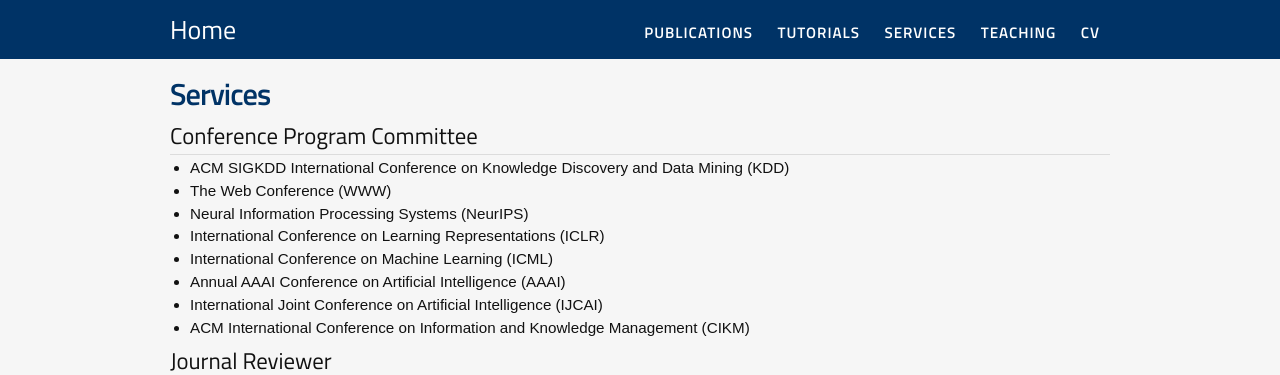
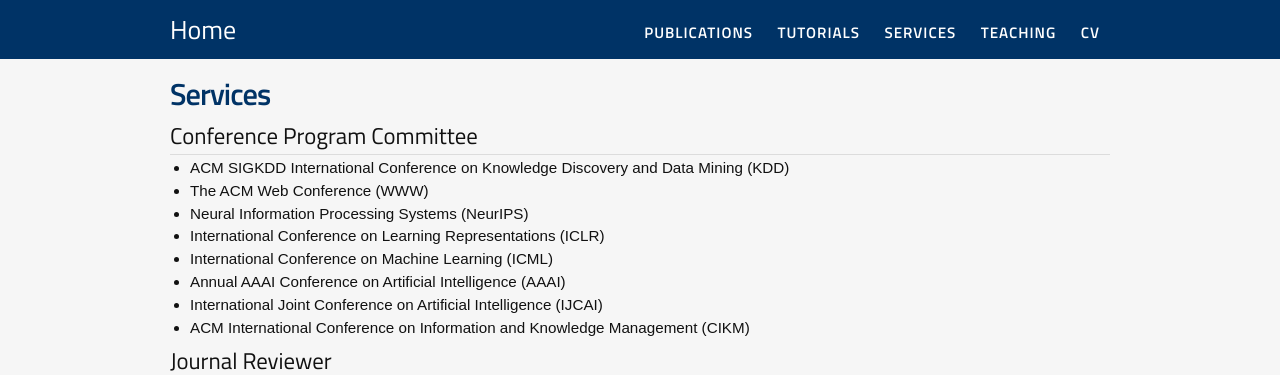
Before and after one commit to xbfu/xbfu.github.io, a Jekyll site: the page built from services.md, in a window 1280 px wide. Shown: the top 375 px of the page. Built offline with Jekyll 4.4.1, drawn with Linux system fonts in a browser that asks for light colours; nearby versions of some CDN libraries.

Commit message:
Update services.md

```diff
--- a/services.md
+++ b/services.md
@@ -8,7 +8,7 @@
 <h2>Conference Program Committee</h2>
 <ul>
 	<li>ACM SIGKDD International Conference on Knowledge Discovery and Data Mining (KDD)</li>
-	<li>The Web Conference (WWW)</li>
+	<li>The ACM Web Conference (WWW)</li>
 	<li>Neural Information Processing Systems (NeurIPS)</li>
 	<li>International Conference on Learning Representations (ICLR)</li>
 	<li>International Conference on Machine Learning (ICML)</li>
```
